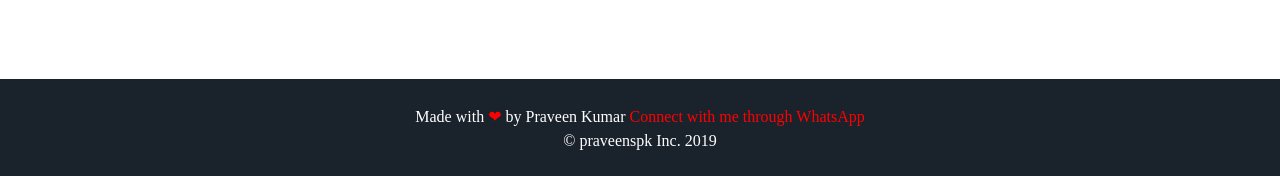
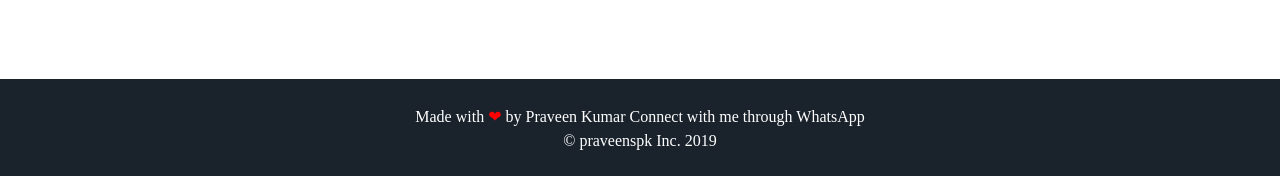
Before and after one commit to praveenspk/praveenspk.github.io, a Jekyll site: the page built from index.html, in a window 1280 px wide. Shown: the part 3579-3755 px from the top of the page. Built offline with Jekyll 4.4.1, drawn with Linux system fonts in a browser that asks for light colours; some web fonts are replaced.

Commit message:
Update footer.html

```diff
--- a/_includes/footer.html
+++ b/_includes/footer.html
@@ -1,7 +1,7 @@
 <footer class="footer">
     <!-- <p>&copy; {{ site.username }}</p> -->
     <p>Made with<span class="love"> ❤ </span> by <a href="https://github.com/praveenspk">Praveen Kumar</a>
-       <a aria-label="My WhatsApp" target="_blank" href="https://wa.me/919490137902/?text=Hello"><span class="love">Connect with me through WhatsApp</span></a>
+       <a aria-label="My WhatsApp" target="_blank" href="https://wa.me/919490137902/?text=Hello">Connect with me through WhatsApp</a>
     <br> © praveenspk Inc. 2019
     </p>
 </footer>
```
